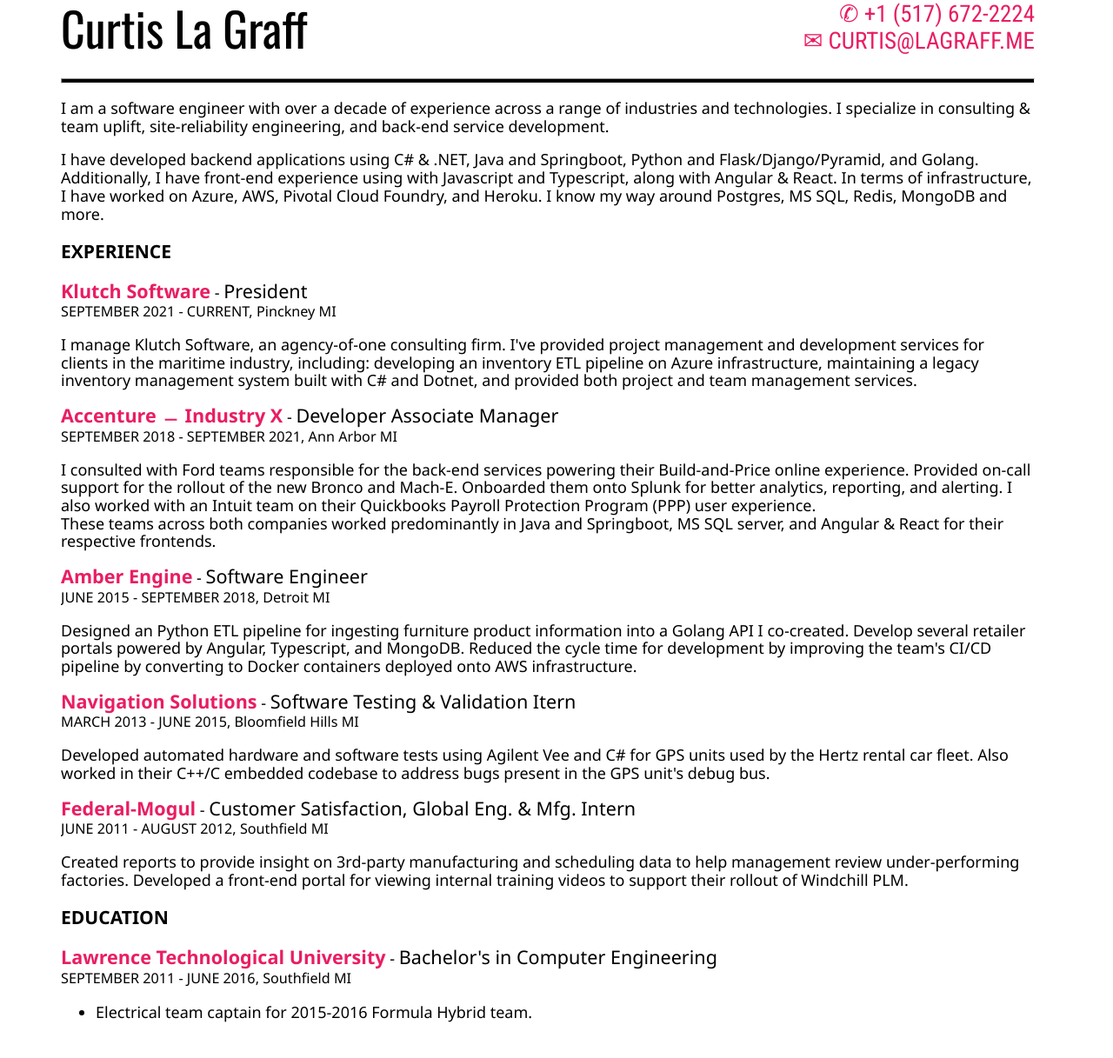
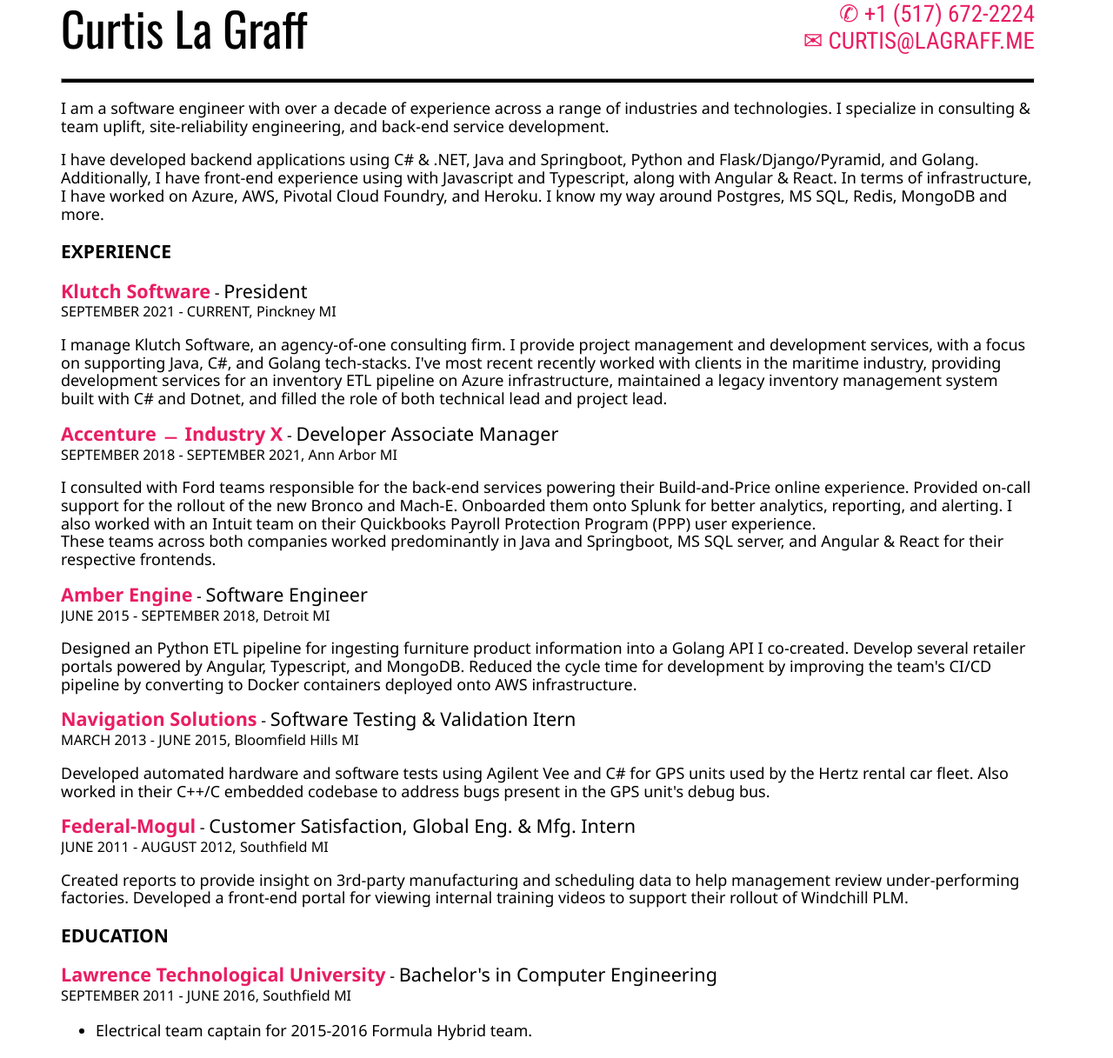
Before and after one commit to clagraff/clagraff.github.io, a Jekyll site: the page built from index.html, in a window 1280 px wide. Shown: the whole page at 87% size. Built offline with Jekyll 4.4.1, drawn with Linux system fonts in a browser that asks for light colours; before the commit the page ends 1196 px from its top, so only the background shows below that.

Commit message:
Update index.html

```diff
--- a/index.html
+++ b/index.html
@@ -18,10 +18,10 @@
   <br/>
   <span class="duration">SEPTEMBER 2021 - CURRENT, Pinckney MI</span><br/>
   <p>
-    I manage Klutch Software, an agency-of-one consulting firm. I've provided project management and
-    development services for clients in the maritime industry, including: developing an inventory ETL pipeline on Azure infrastructure,
-    maintaining a legacy inventory management system built with C# and Dotnet, and provided both project and team management
-    services.
+    I manage Klutch Software, an agency-of-one consulting firm.  I provide project management and development services, with a focus on
+    supporting Java, C#, and Golang tech-stacks. I've most recent recently worked with clients in the maritime industry, providing
+    development services for an inventory ETL pipeline on Azure infrastructure, maintained a legacy inventory management system built
+    with C# and Dotnet, and filled the role of both technical lead and project lead.
   </p>
 </p>
 <p class="entry">
```
